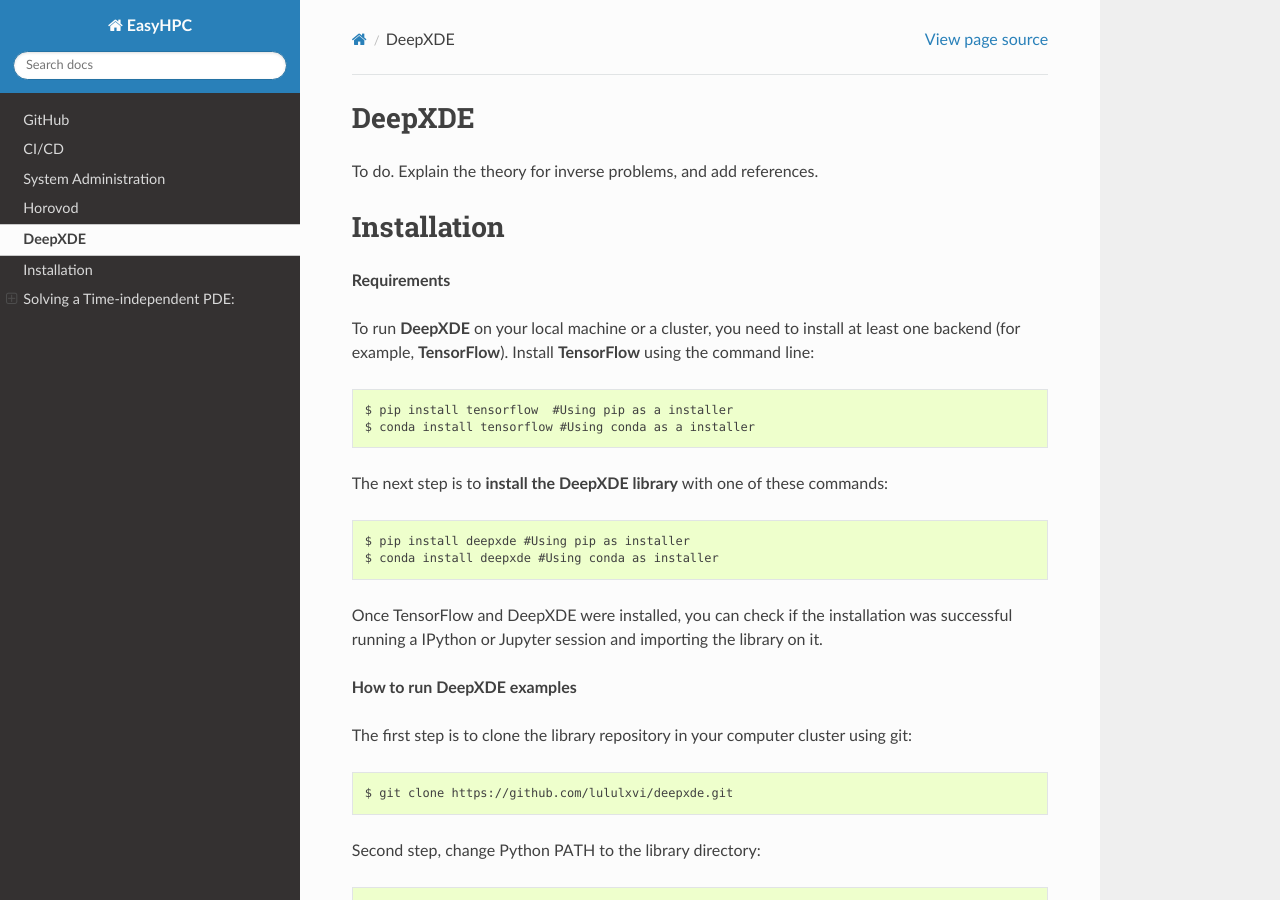
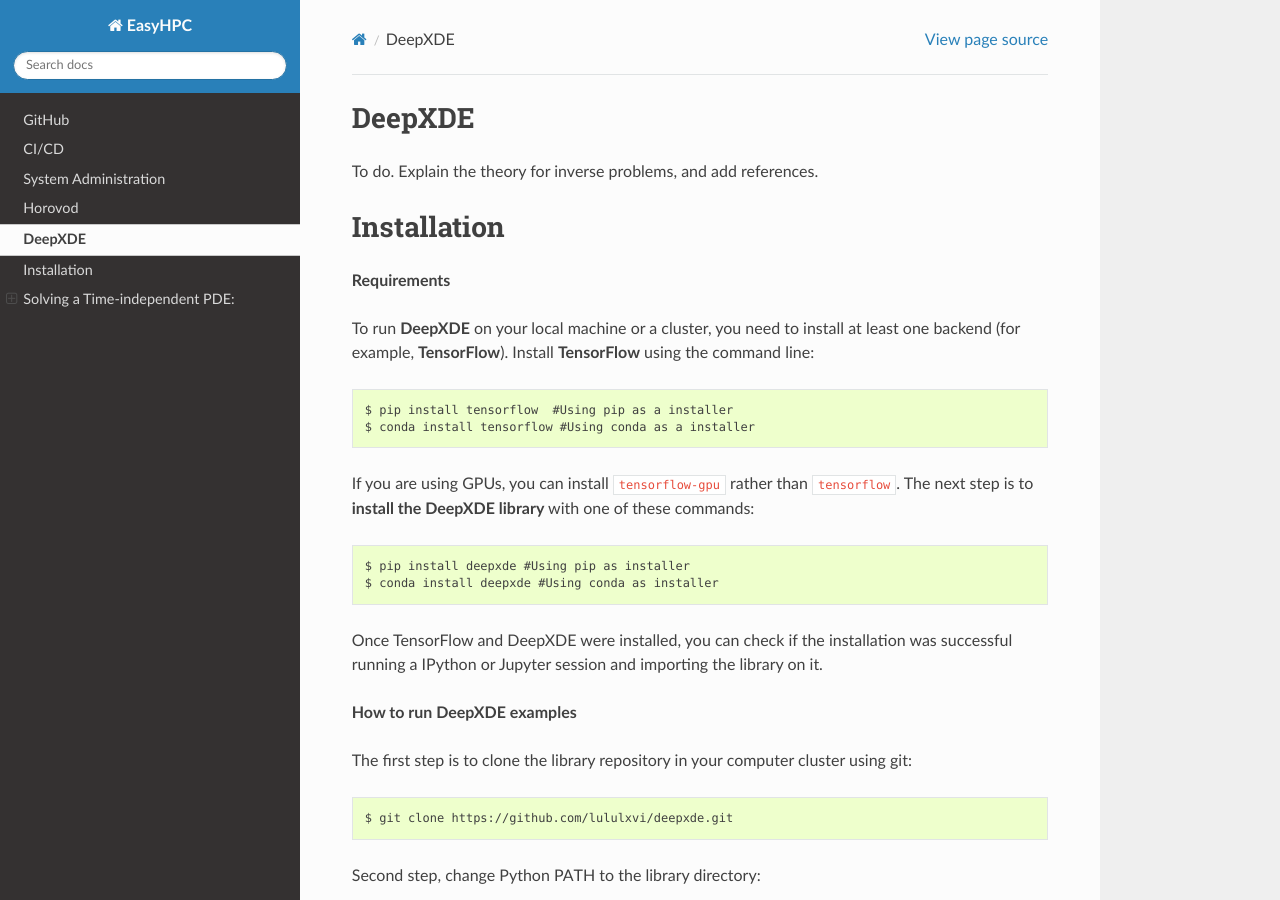
Before and after one commit to pescap/EasyHPC, a Sphinx documentation site: the page built from docs/source/deepxde.rst, in a window 1280 px wide and 900 px high. Built offline with Sphinx 7.4.7 and the Read the Docs theme 2.0.0, drawn with Linux system fonts in a browser that asks for light colours.

Commit message:
Update docs/source/deepxde.rst
Co-authored-by: pescapil <pescapil@uc.cl>

```diff
--- a/docs/source/deepxde.rst
+++ b/docs/source/deepxde.rst
@@ -17,7 +17,7 @@
 $ pip install tensorflow  #Using pip as a installer
 $ conda install tensorflow #Using conda as a installer
 
-
+If you are using GPUs, you can install ``tensorflow-gpu`` rather than ``tensorflow``.
 The next step is to **install the DeepXDE library** with one of these commands: ::
 
 $ pip install deepxde #Using pip as installer
```
